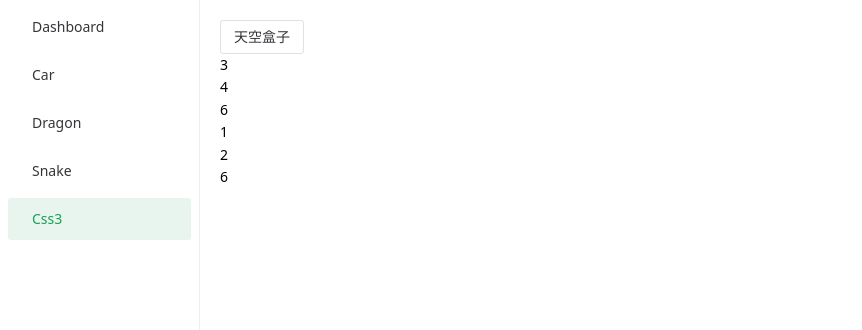
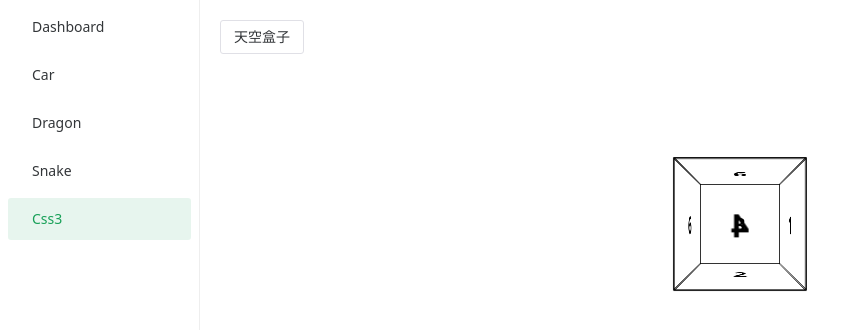
Before and after one commit to webwusen/exercise, a Vue app: page /css3 in a window 1280 px wide. Shown: the top 330 px of the page, without its empty margins (0-862 px from the left). Built offline with nearby package versions, Linux system fonts and the light colour scheme.

Commit message:
制作正方六面体旋转效果

```diff
--- a/src/pages/css3/components/skyBox.vue
+++ b/src/pages/css3/components/skyBox.vue
@@ -1,6 +1,6 @@
 <template>
-  <div class="camera">
-    <div class="space">
+  <div class="camera box-padding">
+    <div class="space" id="space">
       <div class="front">3</div>
       <div class="back">4</div>
       <div class="left">6</div>
@@ -11,13 +11,110 @@
   </div>
 </template>
 
-<script>
-  import { defineComponent } from 'vue'
+<script lang="ts">
+  import { defineComponent, onMounted } from 'vue'
 
   export default defineComponent({
     name: 'SkyBox',
-    setup() {}
+    setup() {
+      onMounted(() => {
+        let rotateX = 0
+        let rotateY = 0
+        let initRotateX = 0
+        let initRotateY = 0
+        let moveX = 0
+        let moveY = 0
+        let startX = 0
+        let startY = 0
+        let timer = -1
+        const space = document.getElementById('space') as HTMLDivElement
+        const bindMouseFn = () => {
+          /**
+           * 鼠标按下时记录当前点Wie初始点
+           * 绑定鼠标移动事件开始执行动画函数go
+           */
+          function mouseDownHandler(event: MouseEvent) {
+            startX = event.pageX
+            startY = event.pageY
+            document.addEventListener('mousemove', mouseMoveHandler)
+            go()
+          }
+          // 鼠标按键松开时，解绑鼠标移动事件，清除动画函数
+          function mouseUpHandler() {
+            document.removeEventListener('mousemove', mouseMoveHandler)
+            if (timer > -1) {
+              cancelAnimationFrame(timer)
+            }
+          }
+
+          /**
+           * 鼠标移动时用移动到的点减去上次停留的点来计算盒子的旋转度数
+           * 改变度数后，更新停留点start的数据
+           */
+          function mouseMoveHandler(event: MouseEvent) {
+            moveX = event.pageY - startY
+            moveY = event.pageX - startX
+            rotateX = rotateX + (-(moveX / 5) + initRotateX)
+            rotateY = rotateY + (moveY / 5 + initRotateY)
+            startY = event.pageY
+            startX = event.pageX
+          }
+
+          document.addEventListener('mousedown', mouseDownHandler)
+          document.addEventListener('mouseup', mouseUpHandler)
+        }
+        const go = () => {
+          space.style.transform = `rotateX(${rotateX}deg) rotateY(${rotateY}deg)`
+          timer = requestAnimationFrame(go)
+        }
+        bindMouseFn()
+      })
+    }
   })
 </script>
 
-<style scoped></style>
+<style scoped>
+  .camera {
+    perspective: 200px;
+    perspective-origin: 50% 50%;
+    margin-top: 100px;
+  }
+  .space {
+    position: relative;
+    width: 100px;
+    height: 100px;
+    margin: 0 auto;
+    transform-style: preserve-3d;
+  }
+
+  .space div {
+    position: absolute;
+    width: 100px;
+    height: 100px;
+    line-height: 100px;
+    text-align: center;
+    font-size: 24px;
+    font-weight: bold;
+    border: 1px solid;
+    user-select: none;
+  }
+
+  .space .front {
+    transform: rotateZ(0) rotateY(0) rotateZ(0) translateZ(-50px);
+  }
+  .space .back {
+    transform: rotateY(180deg) translateZ(-50px);
+  }
+  .space .left {
+    transform: rotateY(90deg) translateZ(-50px);
+  }
+  .space .right {
+    transform: rotateY(-90deg) translateZ(-50px);
+  }
+  .space .bottom {
+    transform: rotateX(90deg) translateZ(-50px);
+  }
+  .space .top {
+    transform: rotateX(-90deg) translateZ(-50px);
+  }
+</style>
--- a/src/pages/css3/index.vue
+++ b/src/pages/css3/index.vue
@@ -1,6 +1,6 @@
 <template>
   <div class="box-padding">
-    <n-button-group>
+    <n-button-group vertical>
       <n-button v-for="tab in tabs" :key="tab.name" @click="changeTab(tab)">
         {{ tab.label }}
       </n-button>
@@ -12,7 +12,6 @@
 <script lang="ts">
   import {
     defineComponent,
-    reactive,
     Component,
     defineAsyncComponent
   } from 'vue'
```
